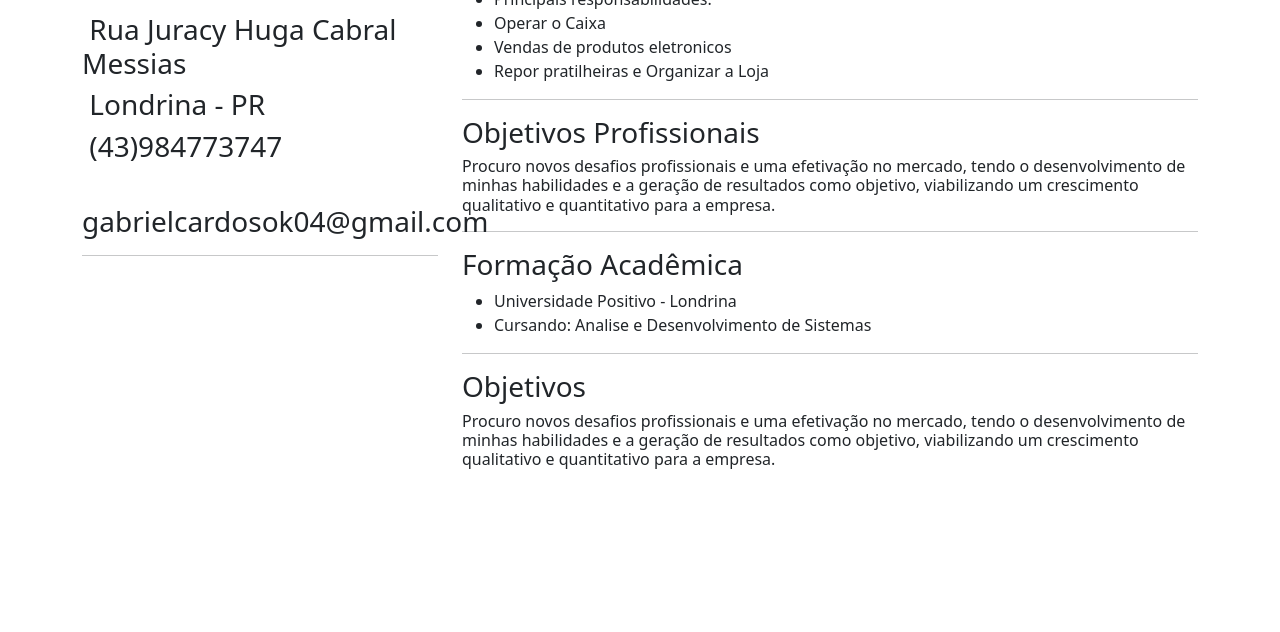
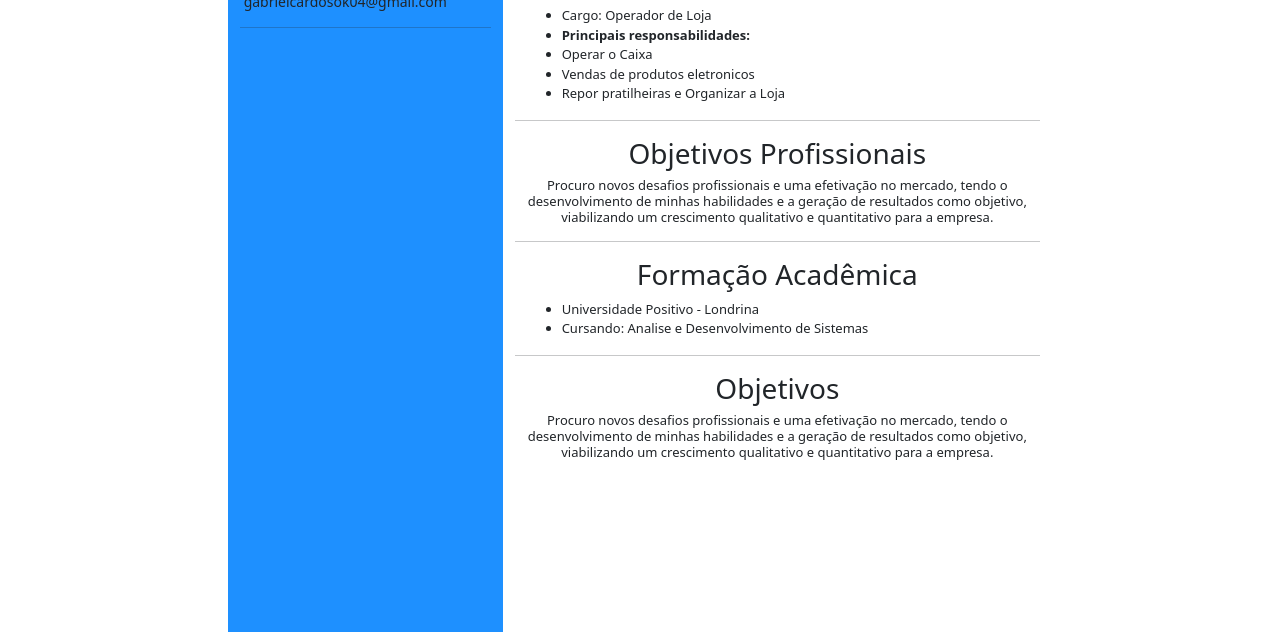
Before and after one commit to gabrielgcsgcs/Curriculo, a plain HTML site: page docs/index.html in a window 1280 px wide. Shown: the part 192-824 px from the top of the page. Before the commit the page ends 800 px from the top, so only its background shows below. Drawn offline with nearby package versions, Linux system fonts and the light colour scheme.

Commit message:
Atualizar o index.html

```diff
--- a/docs/index.html
+++ b/docs/index.html
@@ -5,7 +5,7 @@
     <meta http-equiv="X-UA-Compatible" content="IE=edge">
     <meta name="viewport" content="width=device-width, initial-scale=1.0">
     <link href="https://cdn.jsdelivr.net/npm/bootstrap@5.3.0-alpha3/dist/css/bootstrap.min.css" rel="stylesheet" integrity="sha384-KK94CHFLLe+nY2dmCWGMq91rCGa5gtU4mk92HdvYe+M/SXH301p5ILy+dN9+nJOZ" crossorigin="anonymous">
-    <link rel="stylesheet" href="style.css">
+    <link rel="stylesheet" href="css/curriculo.css">
     <title>Curriculo Gabriel Cardoso Santana</title>
 </head>
 <body class="fundo">
```
